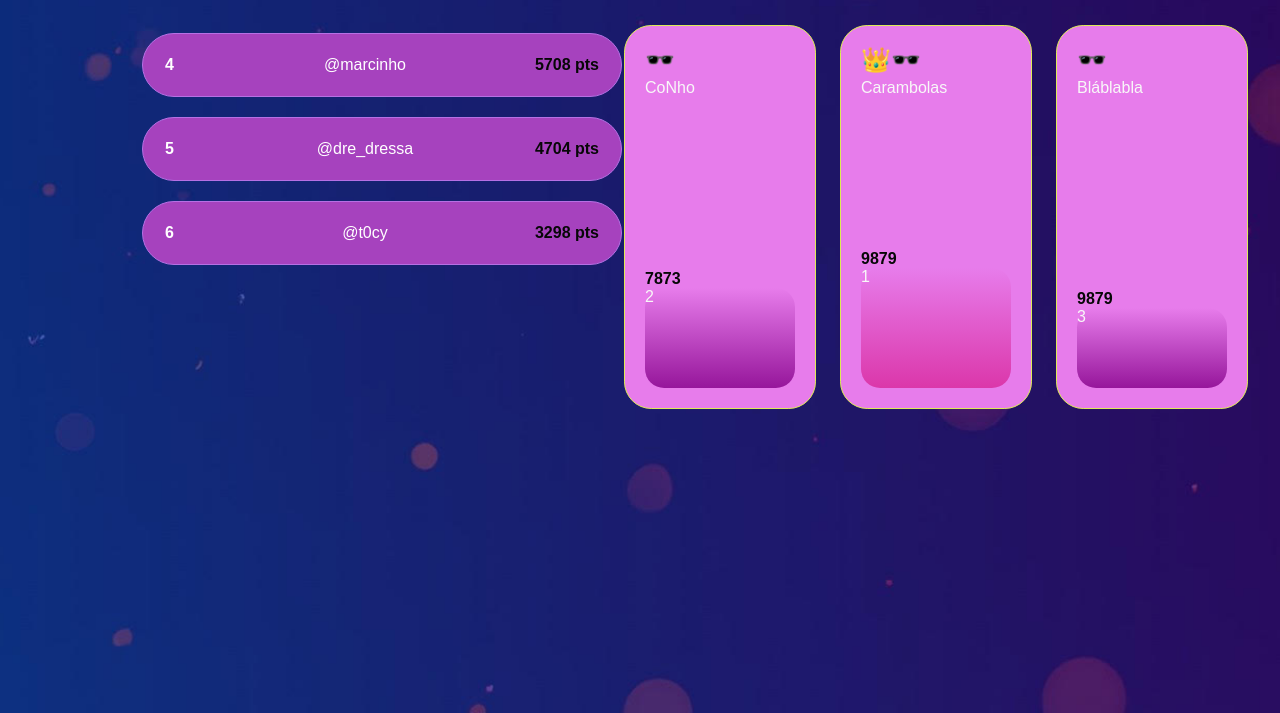
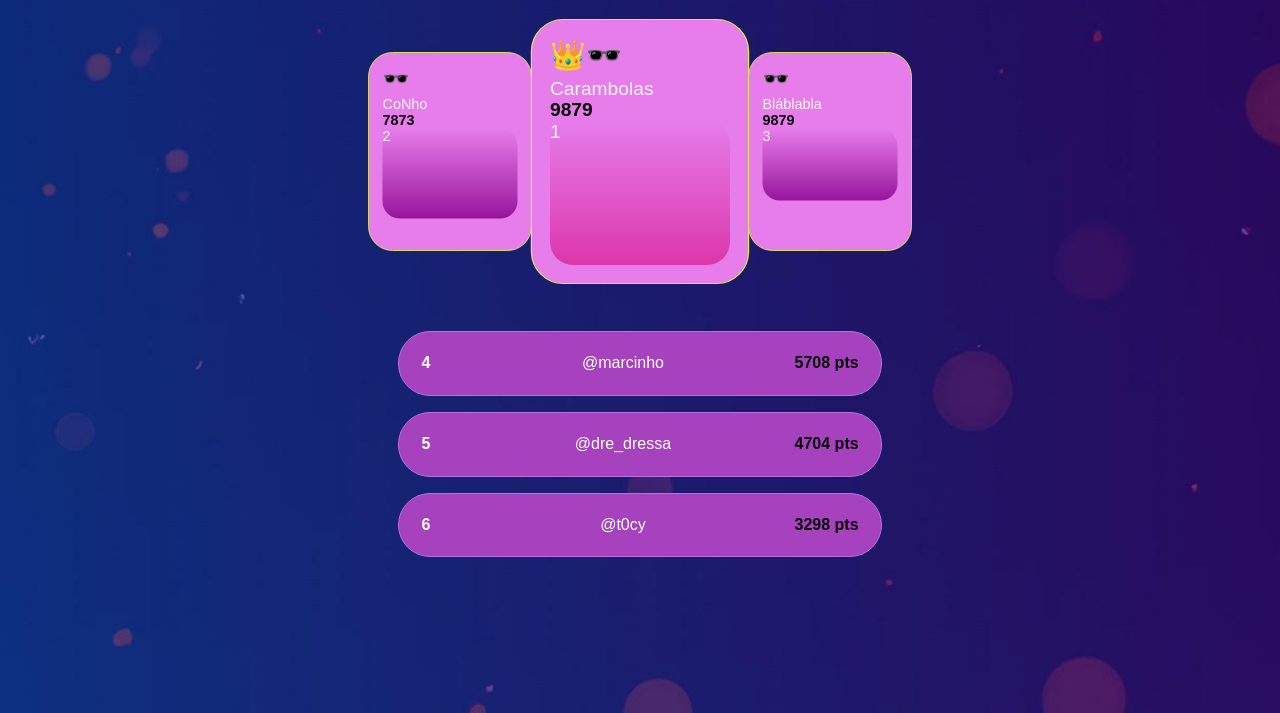
Before and after one commit to NicoleEvangelista12A/ranking, a plain HTML site: page index.html in a window 1280 px wide. Shown: the part 152-865 px from the top of the page. Drawn offline with Linux system fonts and the light colour scheme.

Commit message:
terminando o css

```diff
--- a/ranking.css
+++ b/ranking.css
@@ -54,18 +54,25 @@ button:hover {
    list-style: none;
    padding: 0;
    max-width: 500px;
-   margin: auto; display: flex;
+   margin: auto;
+   display: flex;
+   justify-content: center;
    flex-direction: column;
-   margin-left: 7rem;
+   position: relative;
+   top: 100px;
+
   }
+
   .lista li {
     display: flex;
     justify-content: space-between;
     background: #a642be;
     border: 1px solid #b670e4;
      padding: 1.4rem;
-     margin: 0.6rem;
+     margin: 0.5rem;
      border-radius: 2rem;
+     position: relative;
+     top: 200px;
 }
 
 .top1 { border-color: gold; }
@@ -78,22 +85,21 @@ button:hover {
 
 
 .ranking-card {
-    position: absolute;
-  top: 7rem;
-  right: 2rem;
+  position: absolute;
+  left: 50%;
+  transform: translateX(-50%);
   display: flex;
-  gap: 1.5rem;
-  bottom: -1rem;
-  margin-bottom: 20rem;
+  justify-content: center;
+  top: 8rem;
+  gap: 8px;
 }
 
 .ranking-card > div {
-  display: flex;
-  flex-direction: column;
+
   background: #e77ceb;
   border: 1px solid #ddec56;
   border-radius: 1.7rem;
-  padding: 20px;
+  padding: 15px;
   width: 150px;
   color: #f8f8f8;
 }
@@ -114,7 +120,16 @@ button:hover {
   height: 80px;
   background: linear-gradient(to top, #96169b, #e77ceb);
   border-radius: 1.2rem;
+}
 
+.terceiro {
+  transform: scale(0.9);
+}
+.segundo {
+  transform: scale(0.9);
+}
+.primeiro {
+  transform: scale(1.2);
 }
 
 .avatar { font-size: 24px; margin-bottom: 5px; }
```
